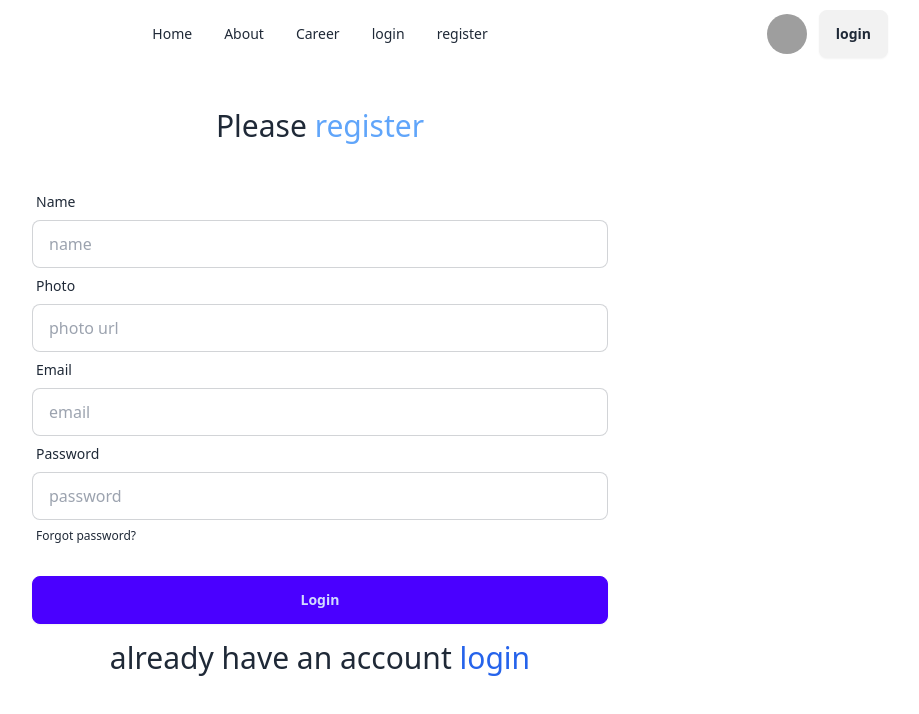
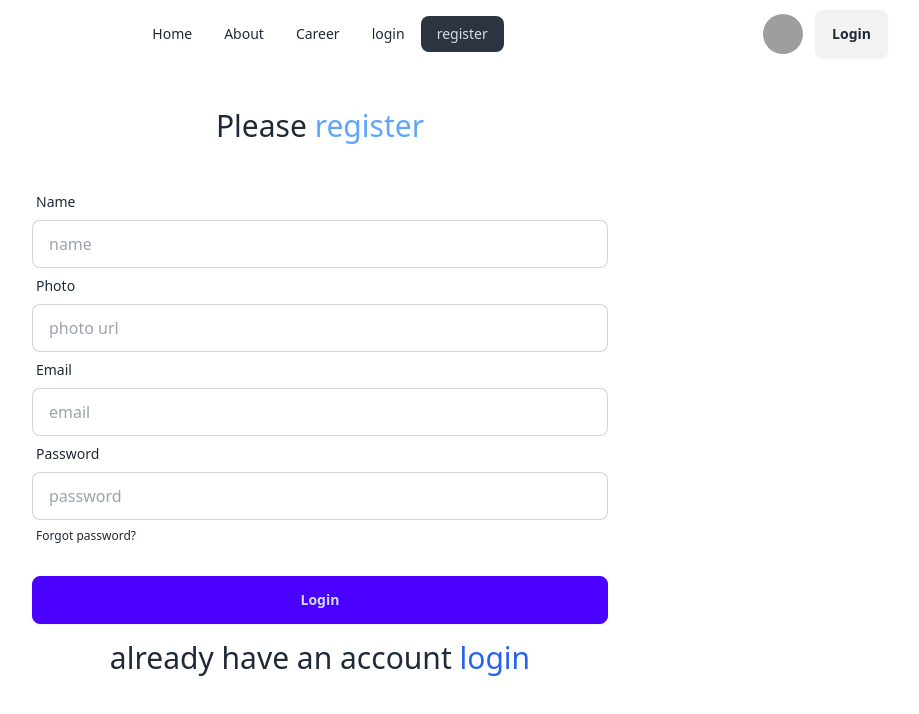
Before and after one commit to iaasif/react-dragon-news, a React (Vite) app: page /register in a window 1280 px wide. Shown: the top 714 px of the page, without its empty margins (320-1239 px from the left). Built offline with nearby package versions, Linux system fonts and the light colour scheme; no server answers; grey boxes are pictures that could not be loaded.

Commit message:
sign out implemantation done

```diff
--- a/package.json
+++ b/package.json
@@ -10,14 +10,14 @@
     "preview": "vite preview"
   },
   "dependencies": {
-    "firebase": "^10.6.0",
+    "firebase": "^10.11.0",
     "localforage": "^1.10.0",
     "match-sorter": "^6.3.4",
     "moment": "^2.30.1",
     "react": "^18.2.0",
     "react-dom": "^18.2.0",
     "react-fast-marquee": "^1.6.4",
-    "react-icons": "^5.0.1",
+    "react-icons": "^5.1.0",
     "react-router-dom": "^6.22.3",
     "sort-by": "^0.0.2"
   },
@@ -26,7 +26,7 @@
     "@types/react-dom": "^18.2.22",
     "@vitejs/plugin-react": "^4.2.1",
     "autoprefixer": "^10.4.19",
-    "daisyui": "^4.10.1",
+    "daisyui": "^4.10.2",
     "eslint": "^8.57.0",
     "eslint-plugin-react": "^7.34.1",
     "eslint-plugin-react-hooks": "^4.6.0",
--- a/src/pages/Register.jsx
+++ b/src/pages/Register.jsx
@@ -25,7 +25,7 @@ const Register = () => {
         createUser(email, password)
             .then((res) => {
                 // Signed up
-                console.log(res);
+                // console.log(res);
                 // ...
             })
             .catch((error) => {
--- a/src/pages/shared/Navbar.jsx
+++ b/src/pages/shared/Navbar.jsx
@@ -2,14 +2,26 @@
 
 import { Link, NavLink } from "react-router-dom";
 import userDefaultPic from '../../assets/user.png'
+import { useContext } from "react";
+import { AuthContext } from "../../providers/AuthProvider";
+import { signOut } from "firebase/auth";
 
 const Navbar = () => {
+
+    // using context
+    const { user, logOut } = useContext(AuthContext);
+
+    const handleSignOut = () => {
+        logOut().then().catch()
+    }
+
+
     const navLinks = <>
         <li><NavLink to='/'>Home</NavLink></li>
         <li><NavLink to='/about'>About</NavLink></li>
         <li><NavLink to='/career'>Career</NavLink></li>
         <li><NavLink to='/login'>login</NavLink></li>
-        <li><NavLink to='/career'>register</NavLink></li>
+        <li><NavLink to='/register'>register</NavLink></li>
 
 
     </>
@@ -43,8 +55,13 @@ const Navbar = () => {
                         <img alt="Tailwind CSS Navbar component" src={userDefaultPic} />
                     </div>
                 </div>
-                <Link to='/login'><button className="btn ml-2">login</button>
-                </Link>
+
+                {
+                    user ? <button onClick={handleSignOut} className="btn ml-2">Sign out</button> :
+                        <Link to='/login'><button className="btn ml-2">Login</button>
+                        </Link>
+                }
+
             </div>
         </div>
     );
--- a/src/providers/AuthProvider.jsx
+++ b/src/providers/AuthProvider.jsx
@@ -1,7 +1,7 @@
 // import React from 'react';
 
-import { createContext, useState } from "react";
-import { createUserWithEmailAndPassword, getAuth } from "firebase/auth";
+import { createContext, useEffect, useState } from "react";
+import { createUserWithEmailAndPassword, getAuth, onAuthStateChanged, signInAnonymously, signOut } from "firebase/auth";
 
 import app from '../firebase/firebase.config'
 // import App from "../App";
@@ -29,12 +29,37 @@ const AuthProvider = ({ children }) => {
         return createUserWithEmailAndPassword(auth, email, password)
 
     }
+
+
+    //sign out or log out
+
+    const logOut = () => {
+        return signOut(auth);
+    }
+
+    // Get the currently signed-in user
+
+    useEffect(() => {
+        console.log("out", user);
+        const unSubscirbe = onAuthStateChanged(auth, currentUser => {
+            console.log("f", currentUser);
+            setUser(currentUser);
+            console.log("l", currentUser);
+        });
+
+        return () => {
+            unSubscirbe();
+        }
+    }, [])
+
     // context using
     const authInfo = {
 
         user,
         createUser,
+        logOut,
     };
+
 
 
 
```
Also changed, not shown: 1 other file (tests, documents, lock files or other folders).
